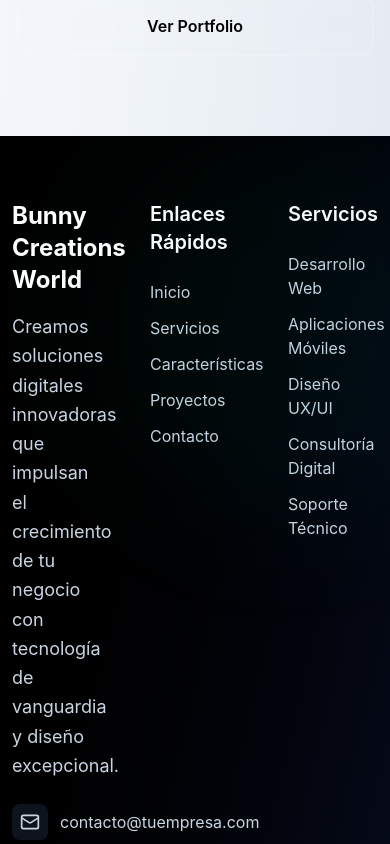
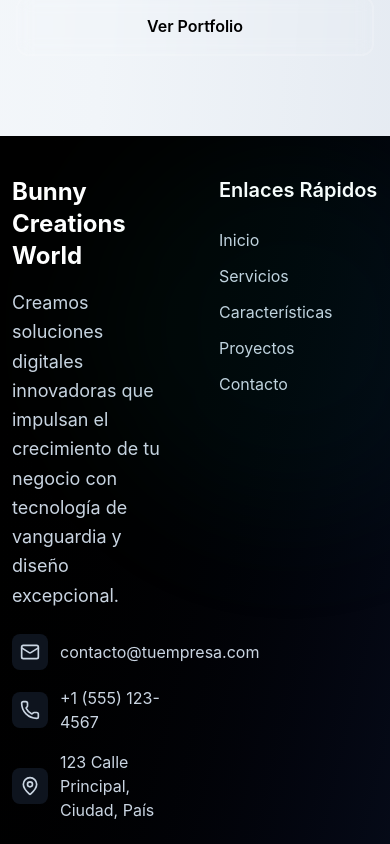
Before and after one commit to Fer-oso/bunny-master, a React (Vite) app: page /servicios in a window 390 px wide. Shown: the part 4960-5804 px from the top of the page. Built offline with nearby package versions, Linux system fonts and the light colour scheme.

Commit message:
Modificaciones en responsive de Footer.

```diff
--- a/src/components/footer/Footer.jsx
+++ b/src/components/footer/Footer.jsx
@@ -9,6 +9,7 @@ import {
   ArrowUp,
   Heart
 } from 'lucide-react';
+import { Container } from '../../routes/layout/Container';
 
 export const Footer = () => {
 
@@ -18,18 +19,18 @@ export const Footer = () => {
 
   return (
     <footer className="px-3 xl:px-0 shadow-md top-0  overflow-hidden z-20 w-full  bg-gradient-to-br from-black via-black-800 to-slate-900 backdrop-blur-2xl">
-
+      <Container>
       {/* Elementos decorativos de fondo */}
       <div className="absolute inset-0 overflow-hidden pointer-events-none">
         <div className="absolute top-0 left-1/4 w-96 h-96 bg-teal-500/5 rounded-full blur-3xl" />
         <div className="absolute bottom-0 right-1/4 w-96 h-96 bg-amber-800/5 rounded-full blur-3xl" />
       </div>
 
-      <div className=" mx-auto sm:px-0 items-center sm:max-w-screen-sm md:max-w-screen-md lg:max-w-screen-lg xl:max-w-screen-xl">
+      <div className=" mx-auto sm:px-0 items-center ">
 
         {/* Sección principal del footer */}
-        <div className="max-w-7xl mx-auto py-16 lg:py-20  xl:p-0">
-          <div className="grid grid-cols-3 md:grid-cols-3 lg:grid-cols-4 gap-12 lg:gap-8 ">
+        <div className="w-full py-10 lg:py-20  xl:p-0">
+          <div className="grid grid-cols-2 md:grid-cols-3 lg:grid-cols-4 gap-12 lg:gap-8 ">
 
             {/* Columna 1: Información de la empresa */}
             <div className="lg:col-span-2 space-y-6">
@@ -196,7 +197,9 @@ export const Footer = () => {
             </div>
           </div>
         </div>
+
       </div>
+      </Container>
     </footer>
   );
 };
--- a/src/pages/home/components/features/FeaturesSection.jsx
+++ b/src/pages/home/components/features/FeaturesSection.jsx
@@ -46,7 +46,7 @@ export const FeaturesSection = () => {
         <div className="absolute top-1/2 left-0 w-64 h-64 bg-purple-200/15 rounded-full blur-3xl transform -translate-x-1/2" />
       </div>
 
-      <div className="relative max-w-7xl ">
+      <div className="relative w-full">
         {/* Header de la sección */}
         <div className="text-center  lg:mb-0 space-y-1 px-2 md:px-0 ">
           <div className="inline-block">
--- a/src/pages/home/components/ourservices/ServicesSection.jsx
+++ b/src/pages/home/components/ourservices/ServicesSection.jsx
@@ -63,7 +63,7 @@ const ServicesSection = () => {
   ];
 
   return (
-    <section className="relative min-h-screen py-10  ">
+    <section className="relative  py-10  ">
       {/* Elementos decorativos de fondo */}
       <div className="absolute inset-0 overflow-hidden pointer-events-none">
         <div className="absolute top-0 left-1/4 w-96 h-96 bg-teal-200/20 rounded-full blur-3xl" />
@@ -71,7 +71,7 @@ const ServicesSection = () => {
         <div className="absolute top-1/2 right-0 w-64 h-64 bg-purple-200/15 rounded-full blur-3xl transform translate-x-1/2" />
       </div>
 
-      <div className="relative max-w-7xl mx-auto">
+      <div className="relative w-full">
         {/* Layout principal: texto izquierda, slider derecha */}
         <div className="grid grid-cols-1 lg:grid-cols-2 gap-16 xl:gap-20 items-center">
           {/* Contenido de texto - Lado izquierdo */}
--- a/src/pages/servicios/components/HeroSlider.jsx
+++ b/src/pages/servicios/components/HeroSlider.jsx
@@ -66,7 +66,7 @@ export const HeroSlider = () => {
         {/* Slide Navigation Arrows */}
         <button
           onClick={prevSlide}
-          className="absolute left-8 top-1/2 transform -translate-y-1/2 z-30 bg-white/20 backdrop-blur-sm p-4 rounded-full hover:bg-white/30 transition-all duration-300 text-gray-700 hover:text-gray-900 group"
+          className="absolute left-8 top-1/2 transform -translate-y-1/2 z-30 bg-white/20 backdrop-blur-sm p-4 rounded-full 3hover:bg-white/30 transition-all duration-300 text-gray-700 hover:text-gray-900 group "
         >
           <ChevronLeft size={24} className="group-hover:-translate-x-1 transition-transform duration-300" />
         </button>
```
